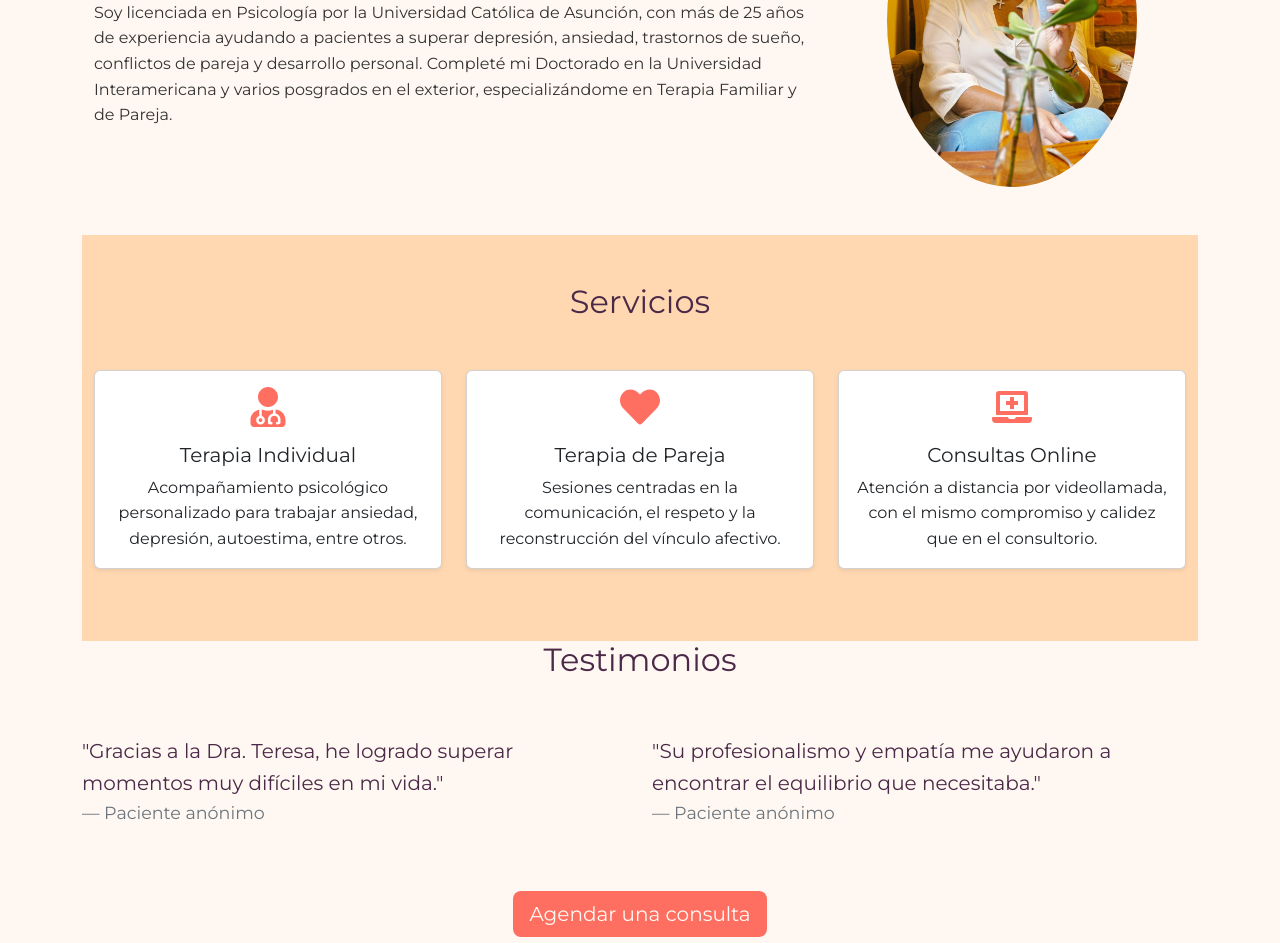
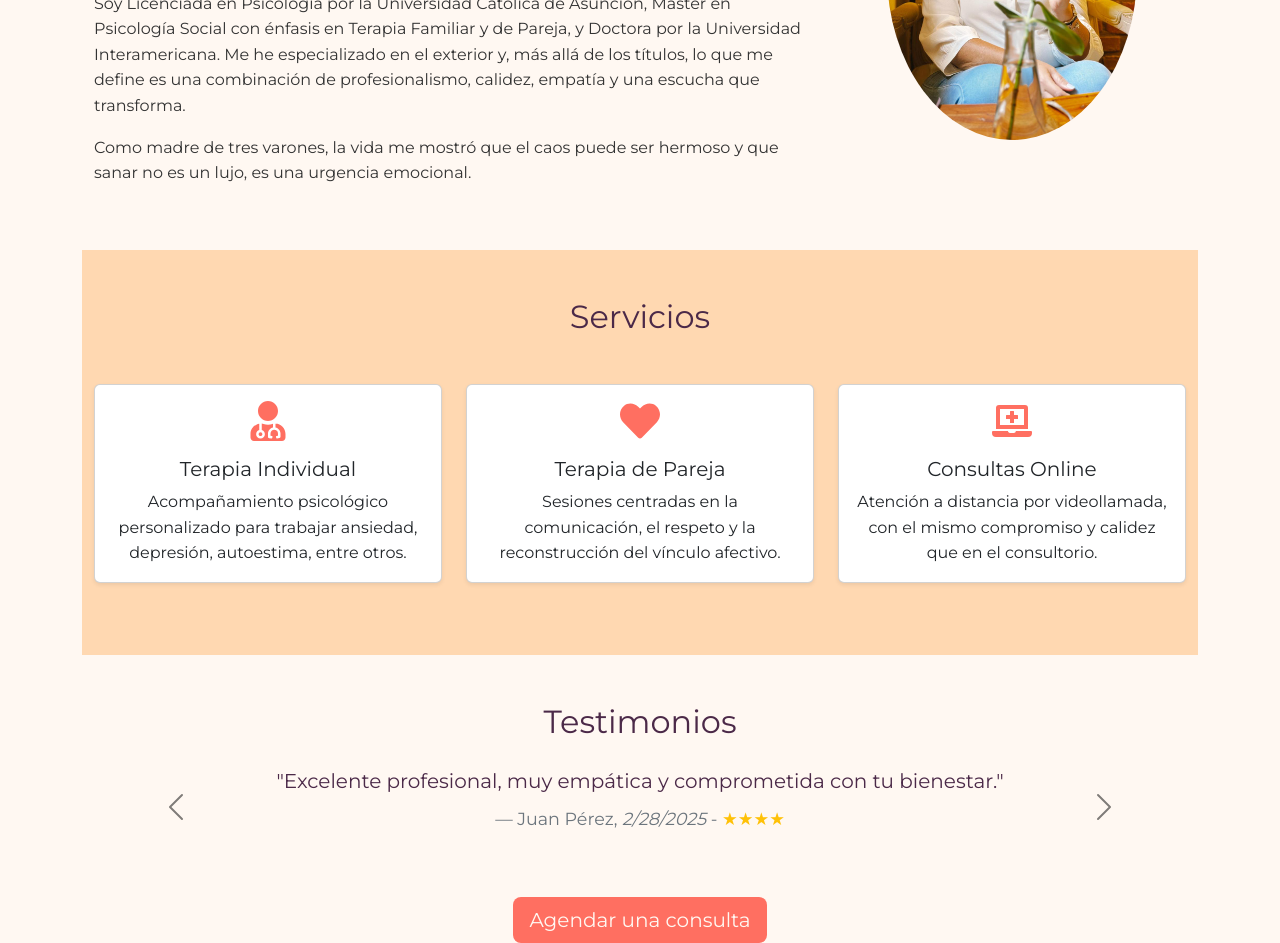
Before and after one commit to licteregaleano/paginaweb, a React (Vite) app: page / in a window 1280 px wide. Shown: the part 940-1883 px from the top of the page. Built offline with nearby package versions, Linux system fonts and the light colour scheme.

Commit message:
Testimonios, sobre mi y minijuego actualizados

```diff
--- a/src/components/Presentation.jsx
+++ b/src/components/Presentation.jsx
@@ -1,3 +1,5 @@
+// src/components/Presentation.jsx
+import React from 'react';
 import { Container, Row, Col, Image } from 'react-bootstrap';
 import doctoraImage from '../assets/doctora7.jpg';
 
@@ -8,19 +10,31 @@ const Presentation = () => {
         <Row className="align-items-center">
           {/* Texto primero en md+ */}
           <Col xs={12} md={8} className="order-md-1">
-            <h2 className="mb-3" style={{ color: 'var(--azul-oscuro)' }}>
+            <h2 className="mb-3" style={{ color: 'var(--primario-oscuro)' }}>
               Dra. Teresa Galeano
             </h2>
             <h5 className="text-muted mb-4">
               Psicóloga Clínica · Psicoterapeuta · Máster en Psicología
             </h5>
+            {/* Pega aquí el texto “SOBRE MÍ” del CV */}
             <p>
-              Soy licenciada en Psicología por la Universidad Católica de Asunción,
-              con más de 25 años de experiencia ayudando a pacientes a superar
-              depresión, ansiedad, trastornos de sueño, conflictos de pareja y
-              desarrollo personal. Completé mi Doctorado en la Universidad Interamericana
-              y varios posgrados en el exterior, especializándome en Terapia Familiar
-              y de Pareja.
+              Psicóloga por vocación y pasión. Desde hace más de 25 años acompaño a
+              personas en su camino hacia la salud emocional y la reconstrucción de
+              sus vidas. A través de mi consultorio privado y mis espacios digitales,
+              he ayudado a cientos de pacientes a superar la ansiedad, la depresión,
+              los conflictos de pareja, el insomnio, los trastornos alimenticios, y las
+              heridas que dejan las separaciones y la baja autoestima.
+            </p>
+            <p>
+              Soy Licenciada en Psicología por la Universidad Católica de Asunción,
+              Máster en Psicología Social con énfasis en Terapia Familiar y de Pareja,
+              y Doctora por la Universidad Interamericana. Me he especializado en el
+              exterior y, más allá de los títulos, lo que me define es una combinación
+              de profesionalismo, calidez, empatía y una escucha que transforma.
+            </p>
+            <p>
+              Como madre de tres varones, la vida me mostró que el caos puede ser hermoso
+              y que sanar no es un lujo, es una urgencia emocional.
             </p>
           </Col>
 
--- /dev/null
+++ b/src/components/Testimonials.jsx
@@ -0,0 +1,34 @@
+import React from 'react';
+import { Container, Carousel } from 'react-bootstrap';
+import reviews from '../data/googleReviews';
+
+const Testimonials = () => (
+  <section className="testimonials-section py-5" id="testimonios">
+    <Container>
+      <h2 className="text-center mb-4" style={{ color: 'var(--primario-oscuro)' }}>
+        Testimonios
+      </h2>
+      <Carousel
+        variant="dark"
+        controls={true}
+        indicators={false}
+      >
+        {reviews.map((r, i) => (
+          <Carousel.Item key={i}>
+            <blockquote className="blockquote text-center">
+              <p className="mb-4">"{r.text}"</p>
+              <footer className="blockquote-footer">
+                {r.author}, <cite title="Source Title">{new Date(r.date).toLocaleDateString()}</cite> -
+                <span className="text-warning">
+                  {' '.repeat(r.rating)}{'★'.repeat(r.rating)}
+                </span>
+              </footer>
+            </blockquote>
+          </Carousel.Item>
+        ))}
+      </Carousel>
+    </Container>
+  </section>
+);
+
+export default Testimonials;
--- /dev/null
+++ b/src/data/googleReviews.js
@@ -0,0 +1,45 @@
+// src/data/googleReviews.js
+export default [
+  {
+    author: "María López",
+    date: "2025-03-12",
+    rating: 5,
+    text: "La Dra. Teresa me ayudó a superar mi ansiedad en pocas sesiones. ¡100% recomendable!"
+  },
+  {
+    author: "Juan Pérez",
+    date: "2025-02-28",
+    rating: 4,
+    text: "Excelente profesional, muy empática y comprometida con tu bienestar."
+  },
+  {
+    author: "Ana García",
+    date: "2025-01-15",
+    rating: 5,
+    text: "Gracias a la Dra. Teresa he podido manejar mejor mis problemas de pareja. Muy agradecida por su ayuda."
+  },
+  {
+    author: "Carlos Martínez",
+    date: "2025-01-05",
+    rating: 5,
+    text: "La mejor psicóloga que he conocido. Me ayudó a superar una etapa muy difícil de mi vida."
+  },
+  {
+    author: "Lucía Fernández",
+    date: "2024-12-20",
+    rating: 4,
+    text: "Muy buena atención y seguimiento. Me sentí escuchada y comprendida en todo momento."
+  },
+  {
+    author: "Pedro Sánchez",
+    date: "2024-11-30",
+    rating: 5,
+    text: "La Dra. Teresa es una profesional excepcional. Me ayudó a encontrar el equilibrio emocional que necesitaba."
+  },
+  {
+    author: "Elena Ruiz",
+    date: "2024-11-15",
+    rating: 5,
+    text: "Recomiendo a la Dra. Teresa sin dudarlo. Su enfoque es muy efectivo y humano."
+  }
+];
--- a/src/pages/Acerca.jsx
+++ b/src/pages/Acerca.jsx
@@ -1,10 +1,110 @@
-const Acerca = () => {
-    return (
-      <div className="container mt-5">
-        <h1>Acerca de mí</h1>
-        <p>Contenido pendiente...</p>
-      </div>
-    );
-  };
+// src/pages/SobreMi.jsx
+import React from 'react';
+import { Container } from 'react-bootstrap';
 
-  export default Acerca;
+const SobreMi = () => (
+  <Container className="mt-5">
+    <h1>Quién soy</h1>
+
+    {/* SOBRE MÍ */}
+    <section className="mb-5">
+      <h2>SOBRE MÍ</h2>
+      <p>
+        Psicóloga por vocación y pasión. Desde hace más de 25 años acompaño a
+        personas en su camino hacia la salud emocional y la reconstrucción de
+        sus vidas. A través de mi consultorio privado y mis espacios digitales,
+        he ayudado a cientos de pacientes a superar la ansiedad, la depresión,
+        los conflictos de pareja, el insomnio, los trastornos alimenticios, y
+        las heridas que dejan las separaciones y la baja autoestima.
+      </p>
+      <p>
+        Soy Licenciada en Psicología por la Universidad Católica de Asunción,
+        Máster en Psicología Social con énfasis en Terapia Familiar y de Pareja,
+        y Doctora por la Universidad Interamericana. Me he especializado en el
+        exterior y, más allá de los títulos, lo que me define es una combinación
+        de profesionalismo, calidez, empatía y una escucha que transforma.
+      </p>
+      <p>
+        Como madre de tres varones, la vida me mostró que el caos puede ser hermoso
+        y que sanar no es un lujo, es una urgencia emocional.
+      </p>
+    </section>
+
+    {/* PROPUESTA DE VALOR */}
+    <section className="mb-5">
+      <h2>PROPUESTA DE VALOR</h2>
+      <p>
+        Acompaño procesos reales de transformación. Mi enfoque integra lo clínico
+        con lo humano, lo académico con lo vivencial, y la terapia tradicional
+        con herramientas de coaching y crecimiento personal. Mi propósito: ayudarte
+        a dejar de sobrevivir y empezar a vivir con sentido, conexión y bienestar.
+      </p>
+    </section>
+
+    {/* EXPERIENCIA PROFESIONAL */}
+    <section className="mb-5">
+      <h2>EXPERIENCIA PROFESIONAL</h2>
+
+      <h5>Psicóloga Clínica – Consultorio Privado</h5>
+      <p><em>1999 – Actualidad</em></p>
+      <ul>
+        <li>Más de 8.000 sesiones realizadas en terapia individual, de pareja y familiar.</li>
+        <li>Casos abordados: depresión, ansiedad, insomnio, trastornos alimenticios, autoestima, duelos, separaciones, conflictos de pareja y relaciones tóxicas.</li>
+        <li>Reconocida por mi estilo terapéutico cercano, profundo y transformacional.</li>
+      </ul>
+
+      <h5>Emprendedora Digital en Psicología y Bienestar Emocional</h5>
+      <p><em>2019 – Actualidad</em></p>
+      <ul>
+        <li>Desarrollo de cursos, mentorías y programas online de salud mental y relaciones conscientes.</li>
+        <li>Comunidad digital activa que busca crecer emocionalmente y sanar sus vínculos.</li>
+        <li>Educación emocional accesible, humana y basada en ciencia.</li>
+      </ul>
+
+      <h5>Coach Profesional Certificada – International Coaching Community</h5>
+      <ul>
+        <li>Asesorías personalizadas en el ámbito de la salud mental con herramientas de coaching.</li>
+        <li>Enfoque complementario a la psicoterapia para potenciar cambios concretos en la vida del paciente.</li>
+      </ul>
+    </section>
+
+    {/* FORMACIÓN ACADÉMICA */}
+    <section className="mb-5">
+      <h2>FORMACIÓN ACADÉMICA</h2>
+      <ul>
+        <li>Licenciada en Psicología – Universidad Católica de Asunción</li>
+        <li>Máster en Psicología Social con énfasis en Terapia Familiar y de Pareja</li>
+        <li>Doctorado en Psicología – Universidad Interamericana</li>
+        <li>Coach Profesional Certificada – International Coaching Community</li>
+        <li>Posgrados internacionales en Terapia Sistémica, Comunicación Emocional, Trastornos del Estado de Ánimo, Psicología del Vínculo y Trauma</li>
+      </ul>
+    </section>
+
+    {/* LÍNEAS DE ESPECIALIZACIÓN */}
+    <section className="mb-5">
+      <h2>LÍNEAS DE ESPECIALIZACIÓN</h2>
+      <ul>
+        <li>Psicoterapia para adultos</li>
+        <li>Crisis y conflictos de pareja</li>
+        <li>Comunicación emocional y vínculos sanos</li>
+        <li>Ansiedad, depresión y estrés crónico</li>
+        <li>Dependencia emocional y autoestima</li>
+        <li>Trastornos del sueño y síntomas psicosomáticos</li>
+        <li>Coaching emocional y desarrollo personal</li>
+      </ul>
+    </section>
+
+    {/* FILOSOFÍA TERAPÉUTICA */}
+    <section className="mb-5">
+      <h2>MI FILOSOFÍA TERAPÉUTICA</h2>
+      <p>
+        Creo profundamente que sanar es posible. Y no se trata solo de entender
+        el pasado, sino de reconstruir el presente con nuevas herramientas, nuevos
+        vínculos y una nueva relación con uno mismo. Te acompaño a recorrer ese
+        camino con profesionalismo, humanidad y una visión integradora.
+      </p>
+    </section>
+  </Container>
+);
+
+export default SobreMi;
--- a/src/pages/Home.jsx
+++ b/src/pages/Home.jsx
@@ -2,6 +2,7 @@ import { Container, Row, Col, Button } from 'react-bootstrap';
 import Servicios from '../components/Servicios';
 import Hero from '../components/Hero';
 import Presentation from '../components/Presentation';
+import Testimonials from '../components/Testimonials';
 
 const Home = () => {
   return (
@@ -11,26 +12,7 @@ const Home = () => {
 
       <Servicios />
 
-      {/* Testimonios */}
-      <Row className="mb-5" id="testimonios">
-        <Col>
-          <h2 className="text-center">Testimonios</h2>
-        </Col>
-      </Row>
-      <Row className="mb-5">
-        <Col md={6}>
-          <blockquote className="blockquote">
-            <p>"Gracias a la Dra. Teresa, he logrado superar momentos muy difíciles en mi vida."</p>
-            <footer className="blockquote-footer">Paciente anónimo</footer>
-          </blockquote>
-        </Col>
-        <Col md={6}>
-          <blockquote className="blockquote">
-            <p>"Su profesionalismo y empatía me ayudaron a encontrar el equilibrio que necesitaba."</p>
-            <footer className="blockquote-footer">Paciente anónimo</footer>
-          </blockquote>
-        </Col>
-      </Row>
+      <Testimonials />
 
       {/* Llamado a la acción */}
       <Row className="text-center">
--- a/src/styles/hero.css
+++ b/src/styles/hero.css
@@ -1,6 +1,6 @@
 .hero-section {
   position: relative;
-  min-height: 80vh;
+  min-height: 60vh;
   background: linear-gradient(
     135deg,
     var(--primario-oscuro) 0%,
```
Also changed, not shown: src/pages/Minijuego.jsx (+42 -22 lines).
